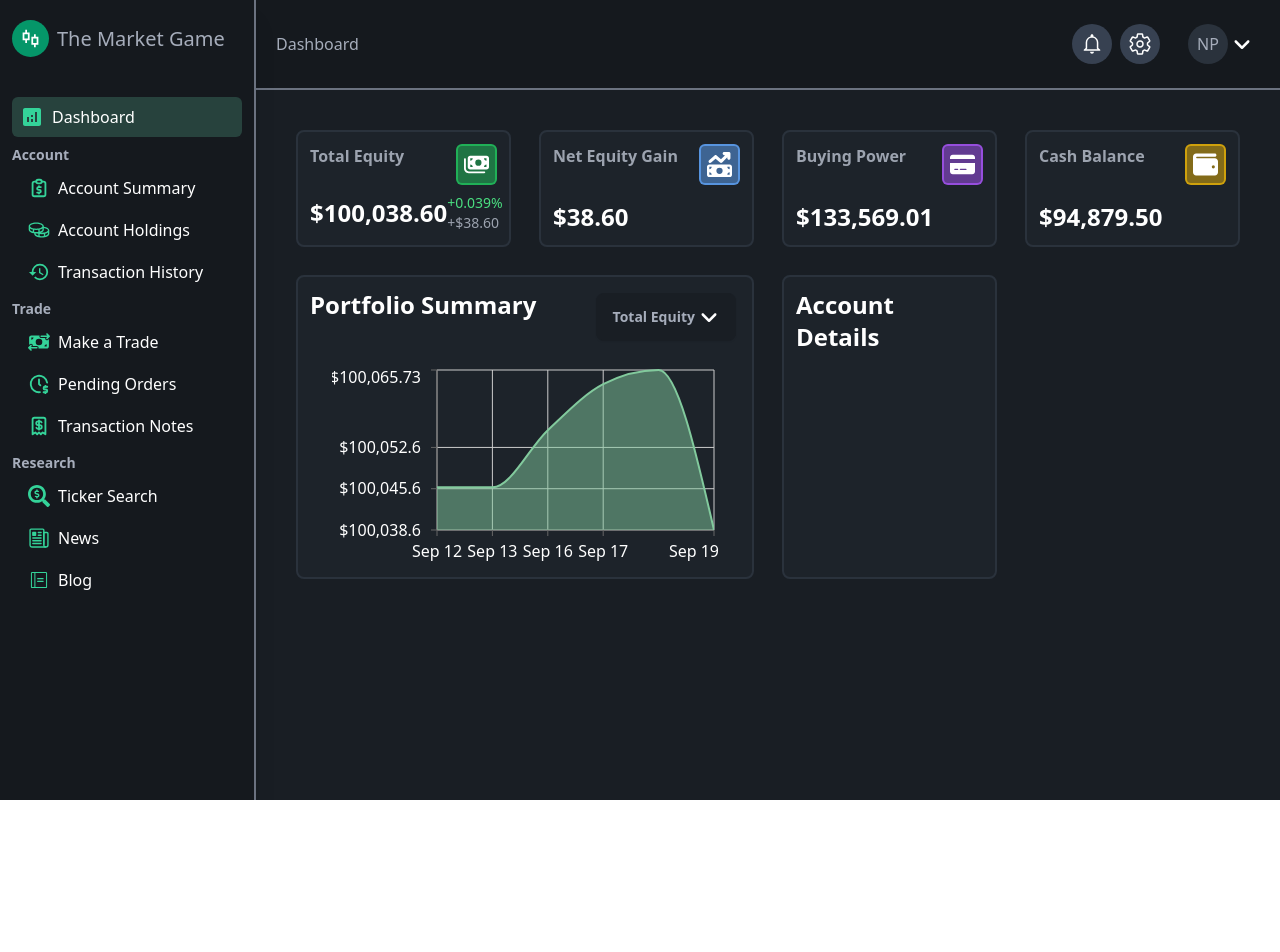
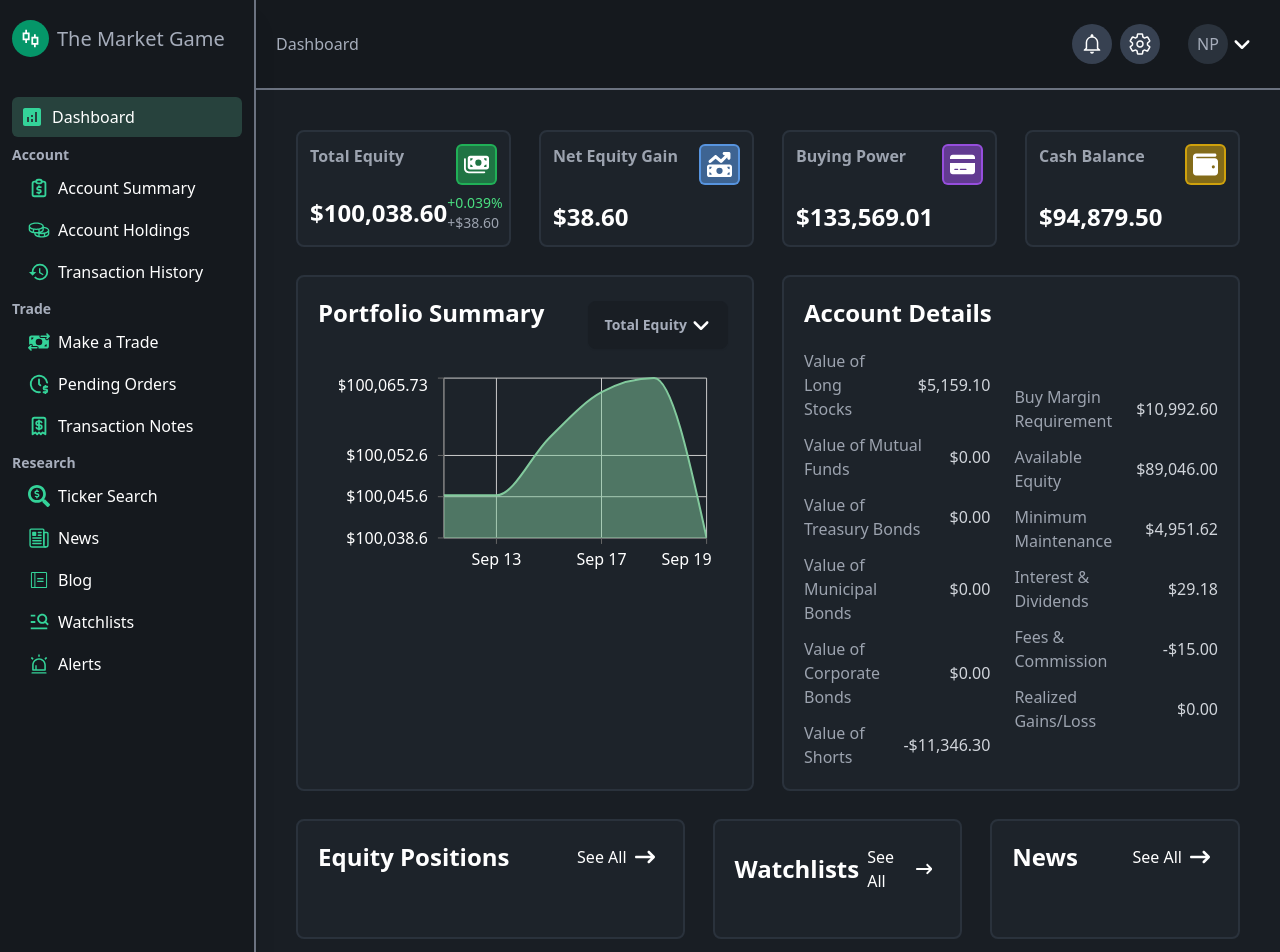
Before and after one commit to nikrp/TMG, a React (Vite) app: page / in a window 1280 px wide. Shown: the top 952 px of the page. Before the commit the page ends 800 px from the top, so only its background shows below. Built offline with nearby package versions, Linux system fonts and the light colour scheme.

Commit message:
Added Account Details and boxes for new info.

```diff
--- a/src/components/Sidebar.jsx
+++ b/src/components/Sidebar.jsx
@@ -22,6 +22,8 @@ import { TbReceiptDollar } from "react-icons/tb";
 import { FaSearchDollar } from "react-icons/fa";
 import { IoNewspaperOutline } from "react-icons/io5";
 import { PiNotebookLight } from "react-icons/pi";
+import { RiMenuSearchLine } from "react-icons/ri";
+import { AiOutlineAlert } from "react-icons/ai";
 
 export default function Sidebar() {
     const navigate = useNavigate();
@@ -87,6 +89,8 @@ export default function Sidebar() {
             <div className={`text-base text-white border-left-2 border-emerald-400 hover:bg-gray-400 hover:bg-opacity-20 transition-all ease-in-out duration-200 flex items-center mx-auto rounded-md cursor-pointer mb-1`}><FaSearchDollar size={22} className={`m-2 text-emerald-400`} />Ticker Search</div>
             <div className={`text-base text-white border-left-2 border-emerald-400 hover:bg-gray-400 hover:bg-opacity-20 transition-all ease-in-out duration-200 flex items-center mx-auto rounded-md cursor-pointer mb-1`}><IoNewspaperOutline size={22} className={`m-2 text-emerald-400`} />News</div>
             <div className={`text-base text-white border-left-2 border-emerald-400 hover:bg-gray-400 hover:bg-opacity-20 transition-all ease-in-out duration-200 flex items-center mx-auto rounded-md cursor-pointer mb-1`}><PiNotebookLight size={22} className={`m-2 text-emerald-400`} />Blog</div>
+            <div className={`text-base text-white border-left-2 border-emerald-400 hover:bg-gray-400 hover:bg-opacity-20 transition-all ease-in-out duration-200 flex items-center mx-auto rounded-md cursor-pointer mb-1`}><RiMenuSearchLine size={22} className={`m-2 text-emerald-400`} />Watchlists</div>
+            <div className={`text-base text-white border-left-2 border-emerald-400 hover:bg-gray-400 hover:bg-opacity-20 transition-all ease-in-out duration-200 flex items-center mx-auto rounded-md cursor-pointer mb-1`}><AiOutlineAlert size={22} className={`m-2 text-emerald-400`} />Alerts</div>
           </div>
         </div>
     )
--- a/src/output.css
+++ b/src/output.css
@@ -1497,6 +1497,10 @@ html {
   grid-column: span 2 / span 2;
 }
 
+.col-span-3 {
+  grid-column: span 3 / span 3;
+}
+
 .m-1 {
   margin: 0.25rem;
 }
@@ -1558,6 +1562,23 @@ html {
   display: none;
 }
 
+.h-fit {
+  height: -moz-fit-content;
+  height: fit-content;
+}
+
+.h-full {
+  height: 100%;
+}
+
+.h-1 {
+  height: 0.25rem;
+}
+
+.h-0\.5 {
+  height: 0.125rem;
+}
+
 .min-h-16 {
   min-height: 4rem;
 }
@@ -1578,6 +1599,10 @@ html {
   width: 16rem;
 }
 
+.w-1\/2 {
+  width: 50%;
+}
+
 .flex-1 {
   flex: 1 1 0%;
 }
@@ -1590,6 +1615,10 @@ html {
   grid-template-columns: repeat(4, minmax(0, 1fr));
 }
 
+.grid-cols-7 {
+  grid-template-columns: repeat(7, minmax(0, 1fr));
+}
+
 .flex-row {
   flex-direction: row;
 }
@@ -1616,6 +1645,18 @@ html {
 
 .gap-7 {
   gap: 1.75rem;
+}
+
+.gap-4 {
+  gap: 1rem;
+}
+
+.gap-3 {
+  gap: 0.75rem;
+}
+
+.gap-6 {
+  gap: 1.5rem;
 }
 
 .rounded-box {
@@ -1740,6 +1781,16 @@ html {
   background-color: rgb(234 179 8 / var(--tw-bg-opacity));
 }
 
+.bg-gray-400 {
+  --tw-bg-opacity: 1;
+  background-color: rgb(156 163 175 / var(--tw-bg-opacity));
+}
+
+.bg-gray-200 {
+  --tw-bg-opacity: 1;
+  background-color: rgb(229 231 235 / var(--tw-bg-opacity));
+}
+
 .bg-opacity-20 {
   --tw-bg-opacity: 0.2;
 }
@@ -1804,6 +1855,11 @@ html {
   padding-bottom: 1.25rem;
 }
 
+.px-20 {
+  padding-left: 5rem;
+  padding-right: 5rem;
+}
+
 .text-center {
   text-align: center;
 }
@@ -1828,6 +1884,11 @@ html {
   line-height: 1.75rem;
 }
 
+.text-lg {
+  font-size: 1.125rem;
+  line-height: 1.75rem;
+}
+
 .font-bold {
   font-weight: 700;
 }
@@ -1842,6 +1903,10 @@ html {
 
 .font-semibold {
   font-weight: 600;
+}
+
+.font-thin {
+  font-weight: 100;
 }
 
 .text-base-content {
@@ -1877,6 +1942,16 @@ html {
 .text-white {
   --tw-text-opacity: 1;
   color: rgb(255 255 255 / var(--tw-text-opacity));
+}
+
+.text-gray-300 {
+  --tw-text-opacity: 1;
+  color: rgb(209 213 219 / var(--tw-text-opacity));
+}
+
+.text-gray-200 {
+  --tw-text-opacity: 1;
+  color: rgb(229 231 235 / var(--tw-text-opacity));
 }
 
 .shadow {
@@ -1925,6 +2000,15 @@ html {
   background-color: rgb(75 85 99 / var(--tw-bg-opacity));
 }
 
+.hover\:bg-gray-200:hover {
+  --tw-bg-opacity: 1;
+  background-color: rgb(229 231 235 / var(--tw-bg-opacity));
+}
+
 .hover\:bg-opacity-20:hover {
   --tw-bg-opacity: 0.2;
 }
+
+.hover\:bg-opacity-25:hover {
+  --tw-bg-opacity: 0.25;
+}
--- a/src/pages/Dashboard.jsx
+++ b/src/pages/Dashboard.jsx
@@ -1,6 +1,6 @@
-import { FaMoneyBillTrendUp, FaMoneyBills, FaCreditCard, FaWallet, FaAngleDown } from "react-icons/fa6";
+import { FaMoneyBillTrendUp, FaMoneyBills, FaCreditCard, FaWallet, FaAngleDown, FaArrowRightLong } from "react-icons/fa6";
 import * as React from 'react';
-import { LineChart, Line, CartesianGrid, XAxis, YAxis, Tooltip, ResponsiveContainer, Area, AreaChart } from 'recharts';
+import { CartesianGrid, XAxis, YAxis, Tooltip, ResponsiveContainer, Area, AreaChart } from 'recharts';
 // import { PieChart } from '@mui/x-charts/PieChart';
 
 export default function Dashboard() {
@@ -11,10 +11,22 @@ export default function Dashboard() {
     const choices = ["Total Equity", "Total Longs", "Total Shorts", "Cash"]
     const dataColorChoices = ["#82ca9d", "#FFA500", "#FF6347", "#007BFF"]
 
-    const stocksMoney = 5159.1;
-    const cash = 94879.5;
-    const bondsMoney = 0;
-    const mutualFundsMoney = 0;
+    const accDetails = [
+        { "Value of Long Stocks": "$5,159.10" },
+        { "Value of Mutual Funds": "$0.00" },
+        { "Value of Treasury Bonds": "$0.00" },
+        { "Value of Municipal Bonds": "$0.00" },
+        { "Value of Corporate Bonds": "$0.00" },
+        { "Value of Shorts": "-$11,346.30" }
+    ]
+    const accDetails2 = [
+        { "Buy Margin Requirement": "$10,992.60" },
+        { "Available Equity": "$89,046.00" },
+        { "Minimum Maintenance": "$4,951.62" },
+        { "Interest & Dividends": "$29.18" },
+        { "Fees & Commission": "-$15.00" },
+        { "Realized Gains/Loss": "$0.00" }
+      ];
 
     const data = [
         {
@@ -92,8 +104,8 @@ export default function Dashboard() {
                     <p className={`text-2xl font-semibold`}><span>$94,879.50</span></p>
                 </div>
             </div>
-            <div className={`grid grid-cols-4 gap-7`}>
-                <div className={`col-span-2 bg-base-100 border-2 border-neutral text-white p-3 rounded-lg`}>
+            <div className={`grid grid-cols-4 gap-7 mb-7`}>
+                <div className={`col-span-2 bg-base-100 border-2 border-neutral text-white p-5 rounded-lg`}>
                     <p className={`text-2xl font-semibold mb-5 flex justify-between`}>
                         <span>Portfolio Summary</span>
                         <div className="dropdown">
@@ -116,8 +128,35 @@ export default function Dashboard() {
                         </AreaChart>
                     </ResponsiveContainer>
                 </div>
-                <div className={`bg-base-100 border-2 border-neutral text-white p-3 rounded-lg`}>
+                <div className={`bg-base-100 border-2 border-neutral text-white p-5 rounded-lg col-span-2`}>
                     <p className={`text-2xl font-semibold mb-5`}>Account Details</p>
+                    <div className={`flex items-center gap-6`}>
+                        <div className={`flex flex-col gap-3 w-1/2`}>
+                            {accDetails.map((detail, index) => {
+                                return (
+                                    <div key={index} className={`flex items-center gap-3`}><span className={`text-base text-gray-400`}>{Object.keys(detail)[0]}</span><div className={`flex-1 h-0.5 rounded-full bg-gray-400`}></div><span className={`text-base text-gray-300`}>{Object.values(detail)[0]}</span></div>
+                                )
+                            })}
+                        </div>
+                        <div className={`flex flex-col gap-3 w-1/2`}>
+                            {accDetails2.map((detail, index) => {
+                                return (
+                                    <div key={index} className={`flex items-center gap-3`}><span className={`text-base text-gray-400`}>{Object.keys(detail)[0]}</span><div className={`flex-1 h-0.5 rounded-full bg-gray-400`}></div><span className={`text-base text-gray-300`}>{Object.values(detail)[0]}</span></div>
+                                )
+                            })}
+                        </div>
+                    </div>
+                </div>
+            </div>
+            <div className={`grid grid-cols-7 gap-7`}>
+                <div className={`col-span-3 bg-base-100 border-2 border-neutral text-white p-5 rounded-lg`}>
+                    <p className={`text-2xl font-semibold mb-5 flex items-center justify-between`}>Equity Positions<span className={`flex items-center gap-2 font-normal text-base cursor-pointer hover:bg-gray-200 hover:bg-opacity-25 transition-all duration-200 ease-in-out px-2 py-1 rounded-lg`}>See All <FaArrowRightLong size={20} color="white" /></span></p>
+                </div>
+                <div className={`col-span-2 bg-base-100 border-2 border-neutral text-white p-5 rounded-lg`}>
+                    <p className={`text-2xl font-semibold mb-5 flex items-center justify-between`}>Watchlists<span className={`flex items-center gap-2 font-normal text-base cursor-pointer hover:bg-gray-200 hover:bg-opacity-25 transition-all duration-200 ease-in-out px-2 py-1 rounded-lg`}>See All <FaArrowRightLong size={20} color="white" /></span></p>
+                </div>
+                <div className={`col-span-2 bg-base-100 border-2 border-neutral text-white p-5 rounded-lg`}>
+                    <p className={`text-2xl font-semibold mb-5 flex items-center justify-between`}>News<span className={`flex items-center gap-2 font-normal text-base cursor-pointer hover:bg-gray-200 hover:bg-opacity-25 transition-all duration-200 ease-in-out px-2 py-1 rounded-lg`}>See All <FaArrowRightLong size={20} color="white" /></span></p>
                 </div>
             </div>
         </div>
```
